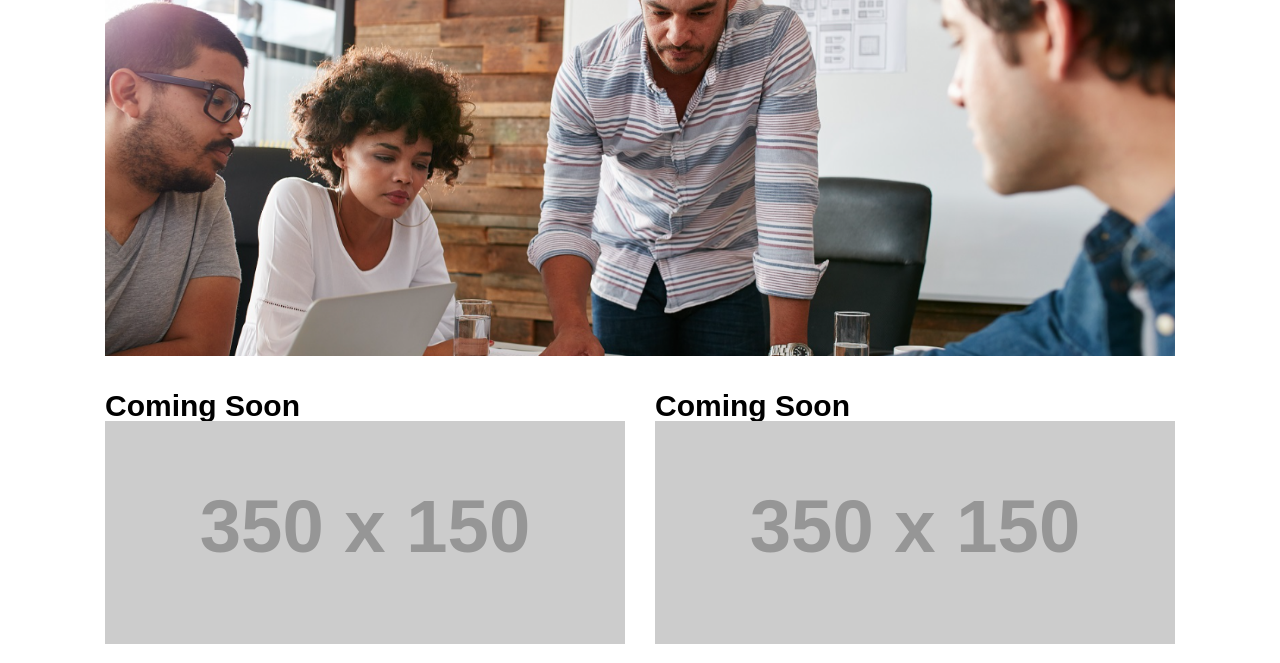
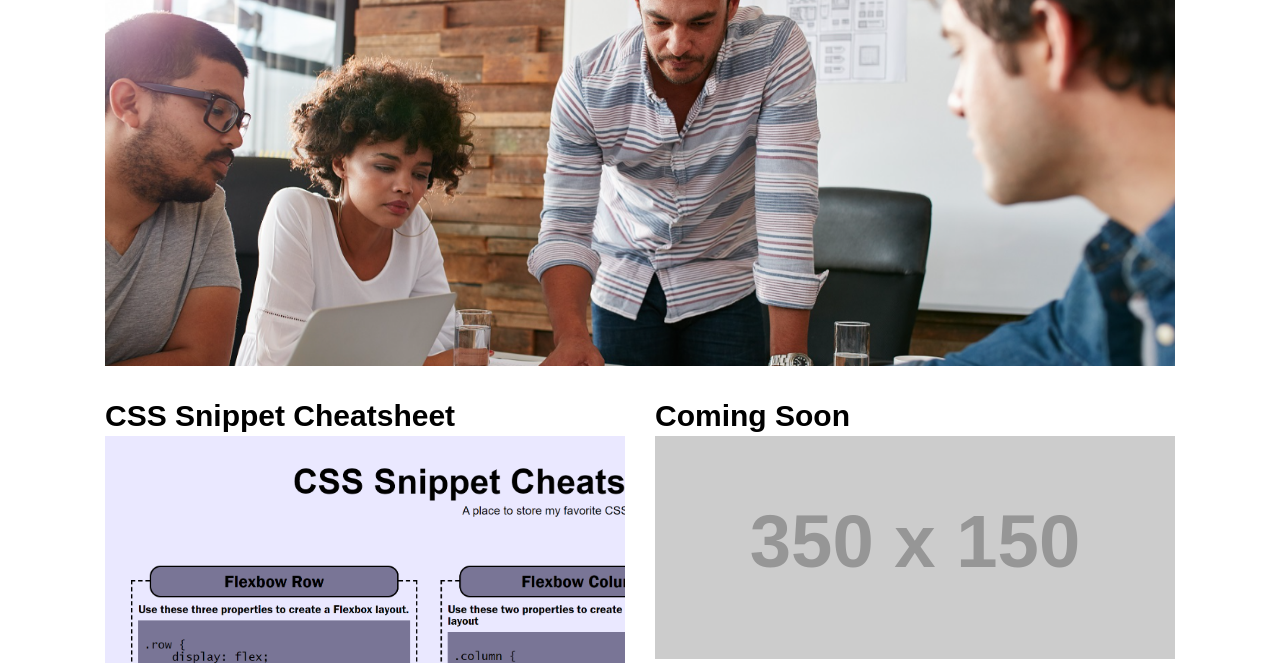
Before and after one commit to Deiontre10/best-portfolio, a plain HTML site: page index.html in a window 1280 px wide. Shown: the part 661-1324 px from the top of the page. Drawn offline with Linux system fonts and the light colour scheme; placeholder pictures from the web are drawn by us.

Commit message:
added image,link and title to another article

```diff
--- a/assets/css/style.css
+++ b/assets/css/style.css
@@ -67,6 +67,7 @@ article {
 
 article img {
     width: 100%;
+    margin-top: 5px;
 }
 
 .focus {
--- a/index.html
+++ b/index.html
@@ -29,7 +29,7 @@
                 <h2>About Me</h2>
             </header>
             <div class="about">
-                <img src="./assets/images/me.png" alt="about me photo"/>
+                <a href="https://deiontre10.github.io/seo-for-the-win/"><img src="./assets/images/me.png" alt="about me photo"/></a>
                 <div>
                 <p>
             Hello I am Travontaz but you can call me Taz. I have a small but cool family with my wife and our two kids. My hobbies are basketball and video games. I know how to code just a little bit.
@@ -46,8 +46,8 @@
                <img src="./assets/images/seo.png" alt="SEO Refactor Project"/>
             </article>
             <article>
-                <h3>Coming Soon</h3>
-                <img src="https://via.placeholder.com/350x150" alt="Coming Soon"/>
+                <h3>CSS Snippet Cheatsheet</h3>
+               <a href="https://deiontre10.github.io/css-cheatsheet/"><img src="./assets/images/css.png" alt="CSS Snippet Cheatsheet"/></a>
              </article>
              <article>
                 <h3>Coming Soon</h3>
```
Also changed, not shown: assets/images/css.png (added).
